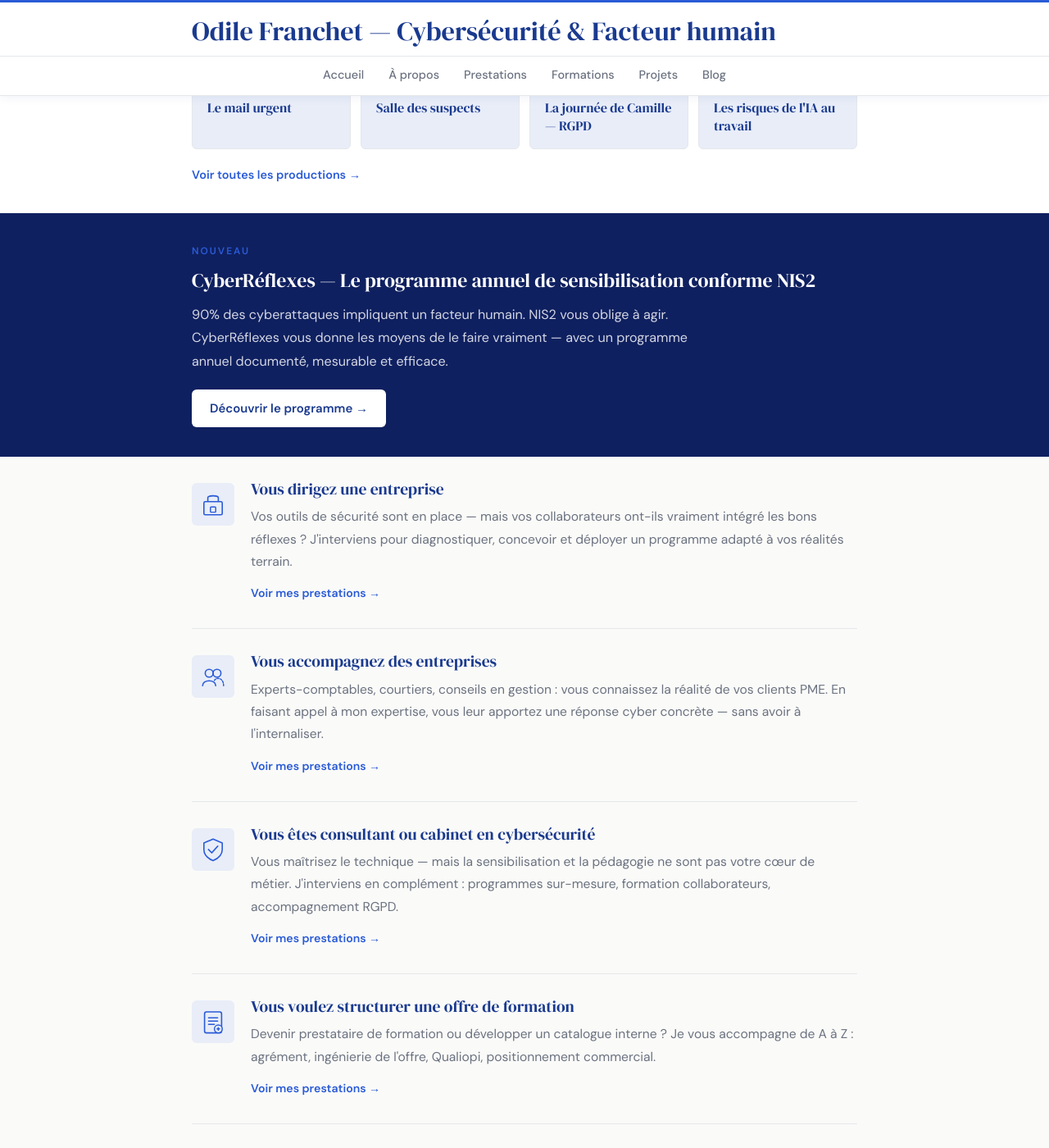
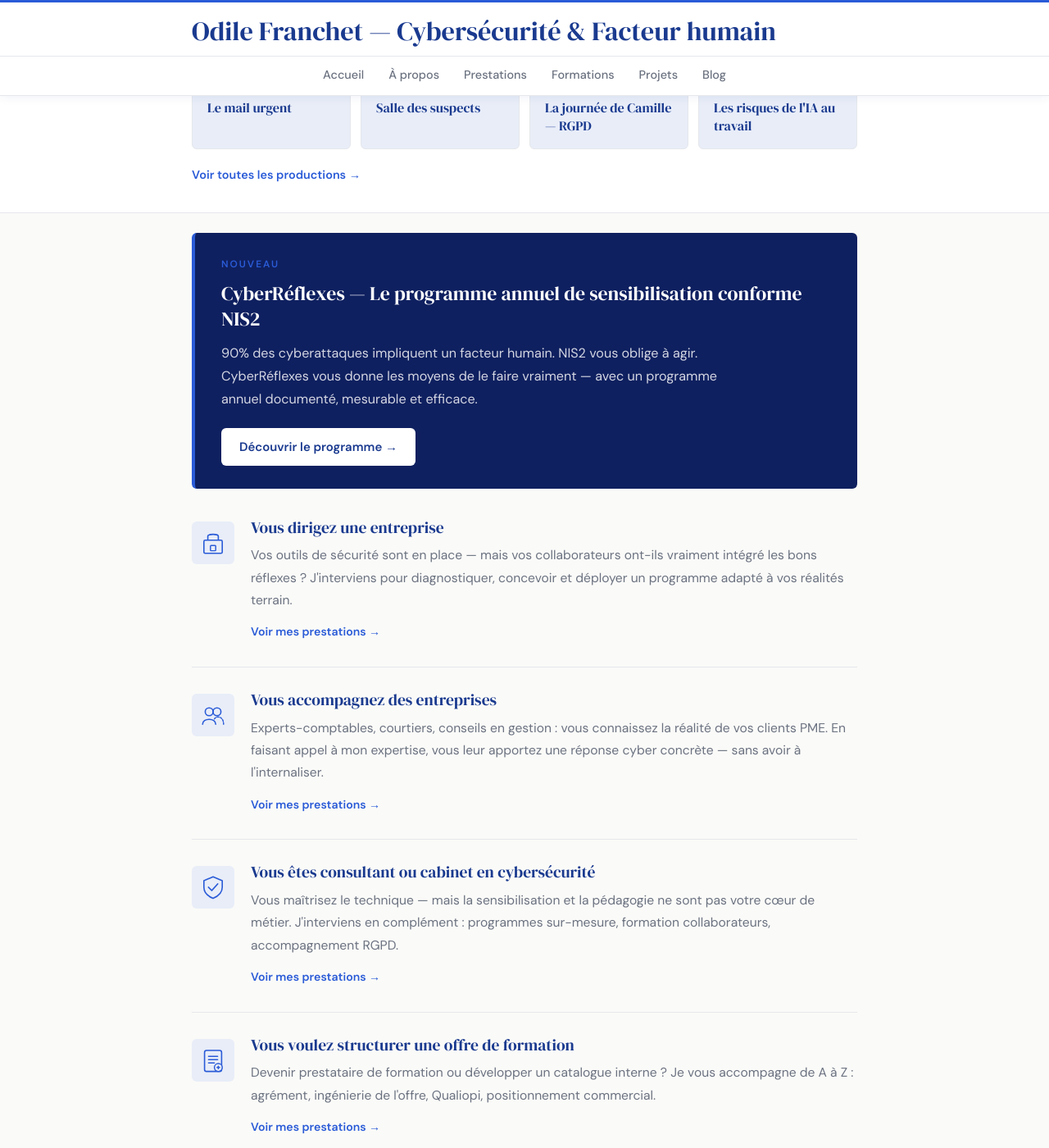
Before and after one commit to ofranchet73/ofranchet73.github.io, a Jekyll site: the page built from index.md, in a window 1280 px wide and 1400 px high, scrolled down 424 px. Shown: the whole window at 82% size. Built offline with Jekyll 4.4.1, drawn with Linux system fonts in a browser that asks for light colours.

Commit message:
Update home.html

```diff
--- a/_layouts/home.html
+++ b/_layouts/home.html
@@ -34,12 +34,14 @@ layout: default
   </div>
 </div>
 
-<div class="home-cyberreflexes">
+<div class="home-cyberreflexes-wrap">
   <div class="home-cyberreflexes-inner">
-    <div class="home-cyberreflexes-tag">Nouveau</div>
-    <h2 class="home-cyberreflexes-titre">CyberRéflexes — Le programme annuel de sensibilisation conforme NIS2</h2>
-    <p class="home-cyberreflexes-texte">90% des cyberattaques impliquent un facteur humain. NIS2 vous oblige à agir. CyberRéflexes vous donne les moyens de le faire vraiment — avec un programme annuel documenté, mesurable et efficace.</p>
-    <a href="/cyberreflexes.html" class="home-cyberreflexes-lien">Découvrir le programme →</a>
+    <div class="home-cyberreflexes-card">
+      <div class="home-cyberreflexes-tag">Nouveau</div>
+      <h2 class="home-cyberreflexes-titre">CyberRéflexes — Le programme annuel de sensibilisation conforme NIS2</h2>
+      <p class="home-cyberreflexes-texte">90% des cyberattaques impliquent un facteur humain. NIS2 vous oblige à agir. CyberRéflexes vous donne les moyens de le faire vraiment — avec un programme annuel documenté, mesurable et efficace.</p>
+      <a href="/cyberreflexes.html" class="home-cyberreflexes-lien">Découvrir le programme →</a>
+    </div>
   </div>
 </div>
 
@@ -119,14 +121,25 @@ layout: default
 </div>
 
 <style>
-.home-cyberreflexes {
-  background: var(--blue-dark);
-  padding: 36px 0;
+.home-cyberreflexes-wrap {
+  background: var(--bg);
+  padding: 24px 0 8px;
 }
 .home-cyberreflexes-inner {
   max-width: var(--max-width);
   margin: 0 auto;
   padding: 0 24px;
+}
+.home-cyberreflexes-card {
+  background: var(--blue-dark);
+  border-radius: var(--radius);
+  padding: 28px 32px;
+  border-left: 4px solid var(--accent);
+  transition: box-shadow 0.2s, transform 0.15s;
+}
+.home-cyberreflexes-card:hover {
+  box-shadow: 0 4px 16px rgba(26, 58, 143, 0.2);
+  transform: translateY(-2px);
 }
 .home-cyberreflexes-tag {
   font-family: 'DM Sans', sans-serif;
```
